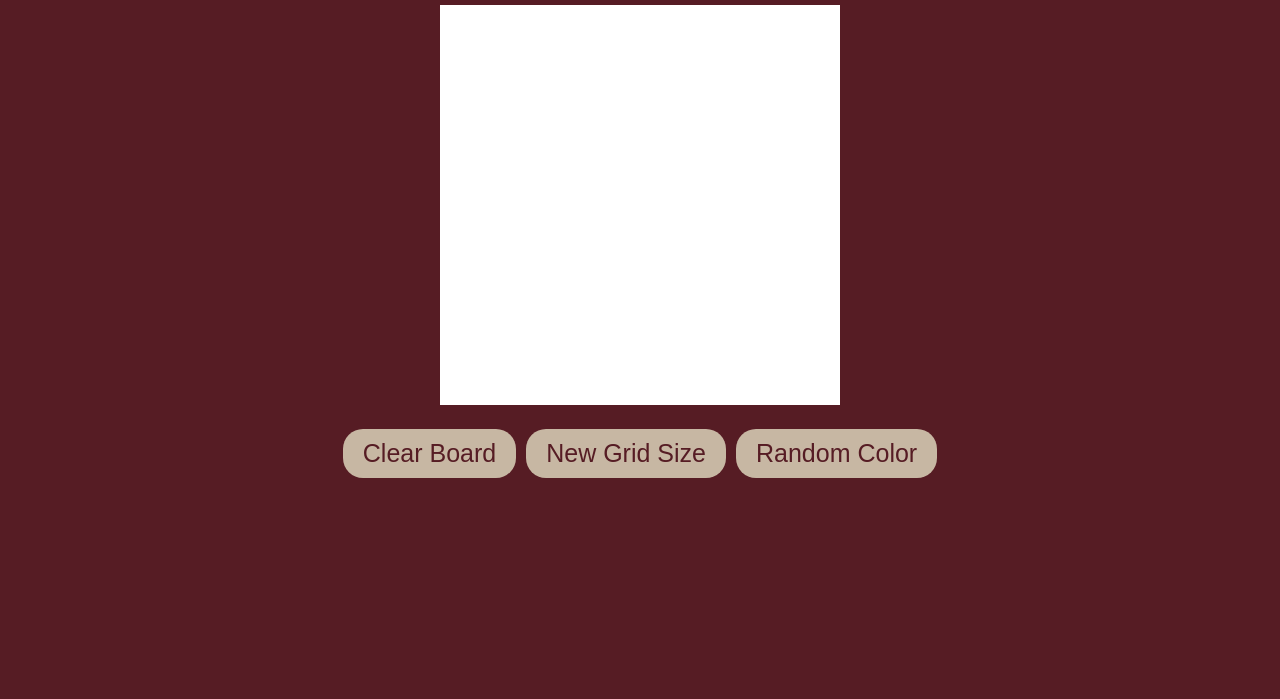
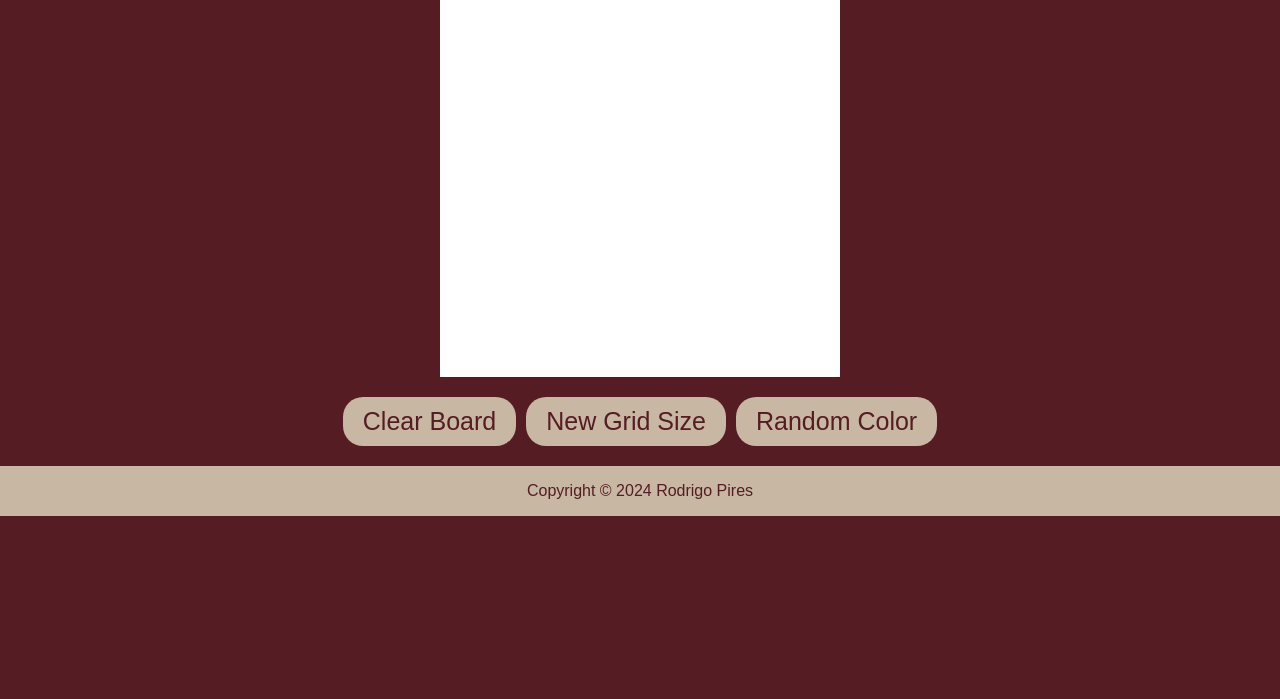
Before and after one commit to RPires27/etch-a-sketch, a plain HTML site: page index.html in a window 1280 px wide. Shown: the part 101-800 px from the top of the page. Drawn offline with Linux system fonts and the light colour scheme.

Commit message:
Add footer to index.html and update margin in style.css

```diff
--- a/index.html
+++ b/index.html
@@ -11,5 +11,15 @@
     <h1>Etch-a-Sketch</h1>
     <div class="container"></div>
     <div class="buttons-container"></div>
+
+    <footer>
+      <p>
+        Copyright ©
+        <script>
+          document.write(new Date().getFullYear());
+        </script>
+        Rodrigo Pires
+      </p>
+    </footer>
   </body>
 </html>
--- a/style.css
+++ b/style.css
@@ -3,7 +3,7 @@
 
   width: 400px;
   height: 400px;
-  margin: 20px;
+  margin-top: 20px;
 }
 body {
   display: flex;
@@ -11,8 +11,8 @@ body {
   align-items: center;
   flex-direction: column;
   background-color: #561c24;
-  padding: 20px;
   font-family: Arial, sans-serif;
+  margin: 0;
 }
 
 button {
@@ -25,7 +25,7 @@ button {
   text-decoration: none;
   display: inline-block;
   font-size: 25px;
-  margin: 4px 5px;
+  margin: 20px 5px;
   cursor: pointer;
 }
 
@@ -33,12 +33,16 @@ button:hover {
   background-color: #e8d8c4;
 }
 
-.col:hover {
-  background-color: #c7b7a3;
-}
-
 h1 {
   color: #e8d8c4;
   font-size: 50px;
   margin: auto;
 }
+
+footer {
+  margin-top: auto;
+  width: 100%;
+  background-color: #c7b7a3;
+  color: #561c24;
+  text-align: center;
+}
```
